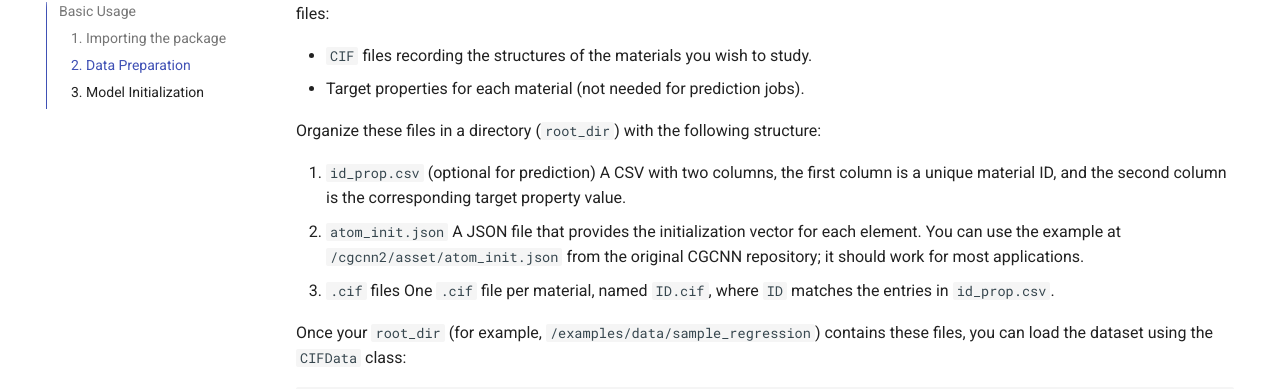
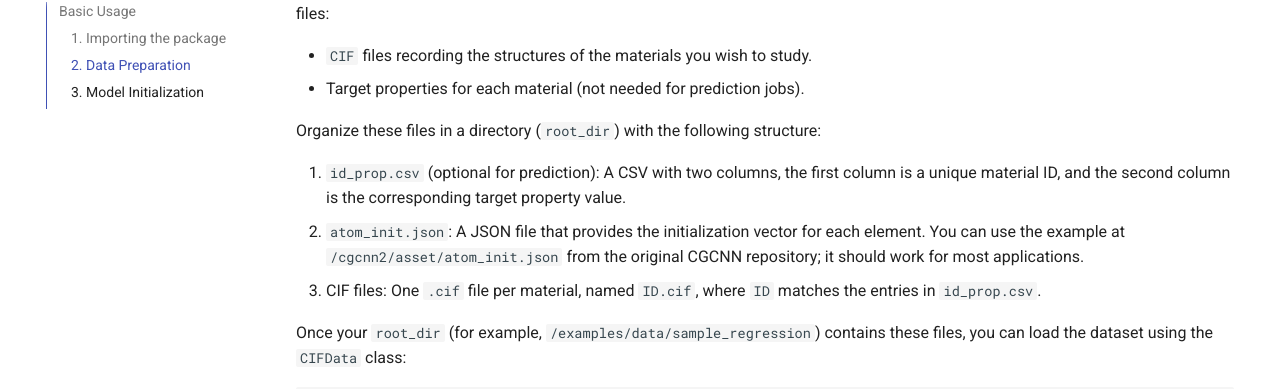
Before and after one commit to jcwang587/cgcnn2, an MkDocs documentation site: the page built from docs/3_usage.md, in a window 1280 px wide and 900 px high, scrolled down 616 px. Shown: the part 97-486 px from the top of the window. Built offline with MkDocs 1.6.1 and Material for MkDocs 9.7.7, drawn with Linux system fonts in a browser that asks for light colours; comment, search, counter and statistics services are not loaded.

```diff
--- a/docs/3_usage.md
+++ b/docs/3_usage.md
@@ -27,11 +27,11 @@ To input material structures into CGCNN, you need to define a custom dataset. Be
 
 Organize these files in a directory (`root_dir`) with the following structure:
 
-1. `id_prop.csv` (optional for prediction)
+1. `id_prop.csv` (optional for prediction):
     A CSV with two columns, the first column is a unique material ID, and the second column is the corresponding target property value.
-2. `atom_init.json`
+2. `atom_init.json`:
     A JSON file that provides the initialization vector for each element. You can use the example at `/cgcnn2/asset/atom_init.json` from the original CGCNN repository; it should work for most applications.
-3. `.cif` files
+3. CIF files:
     One `.cif` file per material, named `ID.cif`, where `ID` matches the entries in `id_prop.csv`.
 
 Once your `root_dir` (for example, `/examples/data/sample_regression`) contains these files, you can load the dataset using the `CIFData` class:
```
